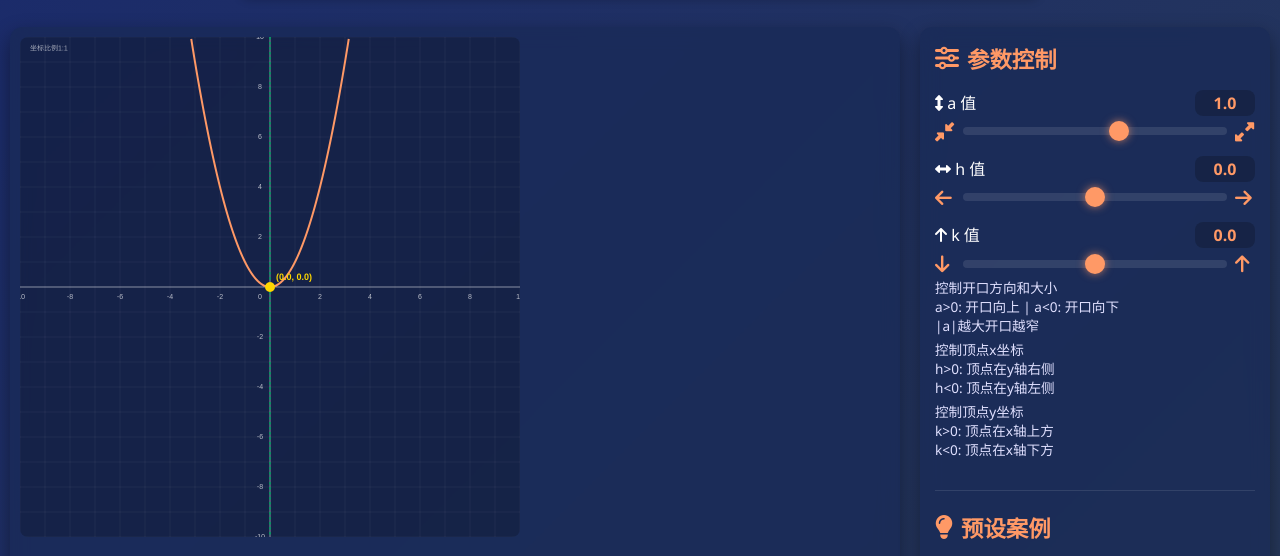
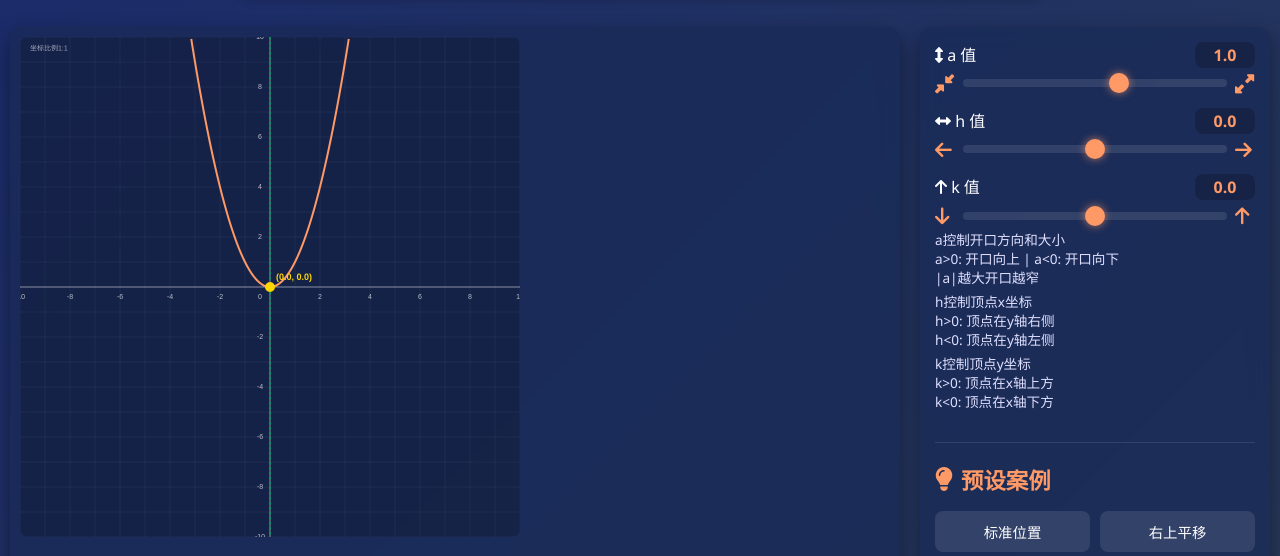
Before and after one commit to rabbitrogi/Parabola, a plain HTML site: page index.html in a window 1280 px wide. Shown: the part 217-773 px from the top of the page. Drawn offline with Linux system fonts and the light colour scheme.

Commit message:
Update index.html

```diff
--- a/index.html
+++ b/index.html
@@ -377,21 +377,17 @@
         <header>
             <h1><i class="fas fa-chart-line"></i> 二次函数顶点式图像探索实验室</h1>
             <p class="subtitle">通过顶点式 y=a(x-h)²+k 直观理解二次函数的顶点位置、开口大小和方向</p>
-
             <div class="formula-container">
                 <div class="formula">y = a(x - h)² + k</div>
                 <div class="formula-explanation">其中 (h, k) 为顶点坐标 | a 控制开口方向和大小</div>
             </div>
         </header>
-
         <div class="content">
             <div class="graph-container">
                 <canvas id="function-plot"></canvas>
             </div>
 
             <div class="controls">
-                <h2 class="panel-title"><i class="fas fa-sliders-h"></i> 参数控制</h2>
-
                 <div class="control-group">
                     <div class="param-control">
                         <div class="param-label">
@@ -404,7 +400,6 @@
                             <i class="fas fa-expand-alt"></i>
                         </div>
                     </div>
-
                     <div class="param-control">
                         <div class="param-label">
                             <div class="param-name"><i class="fas fa-arrows-alt-h"></i> h 值</div>
@@ -416,7 +411,6 @@
                             <i class="fas fa-arrow-right"></i>
                         </div>
                     </div>
-
                     <div class="param-control">
                         <div class="param-label">
                             <div class="param-name"><i class="fas fa-arrow-up"></i> k 值</div>
@@ -427,9 +421,9 @@
                             <input type="range" id="k-slider" min="-10" max="10" step="0.1" value="0">
                             <i class="fas fa-arrow-up"></i>
                         </div>
-                        <div class="param-info">控制开口方向和大小<br>a>0: 开口向上 | a<0: 开口向下<br>|a|越大开口越窄</div>
-                        <div class="param-info">控制顶点x坐标<br>h>0: 顶点在y轴右侧<br>h<0: 顶点在y轴左侧</div>
-                        <div class="param-info">控制顶点y坐标<br>k>0: 顶点在x轴上方<br>k<0: 顶点在x轴下方</div>
+                        <div class="param-info">a控制开口方向和大小<br>a>0: 开口向上 | a<0: 开口向下<br>|a|越大开口越窄</div>
+                        <div class="param-info">h控制顶点x坐标<br>h>0: 顶点在y轴右侧<br>h<0: 顶点在y轴左侧</div>
+                        <div class="param-info">k控制顶点y坐标<br>k>0: 顶点在x轴上方<br>k<0: 顶点在x轴下方</div>
                     </div>
                 </div>
 
@@ -439,7 +433,7 @@
                         <button class="preset-btn" data-a="1" data-h="0" data-k="0">标准位置</button>
                         <button class="preset-btn" data-a="1" data-h="3" data-k="2">右上平移</button>
                         <button class="preset-btn" data-a="-2" data-h="-2" data-k="3">左上开口向下</button>
-                        <button class="preset-btn" data-a="0.5" data-h="0" data-k="-4">宽开口向下</button>
+                        <button class="preset-btn" data-a="-0.5" data-h="0" data-k="-4">宽开口向下</button>
                         <button class="preset-btn" data-a="-1" data-h="4" data-k="-3">右下开口向下</button>
                         <button class="preset-btn" data-a="3" data-h="-3" data-k="-2">窄开口向上</button>
                     </div>
```
